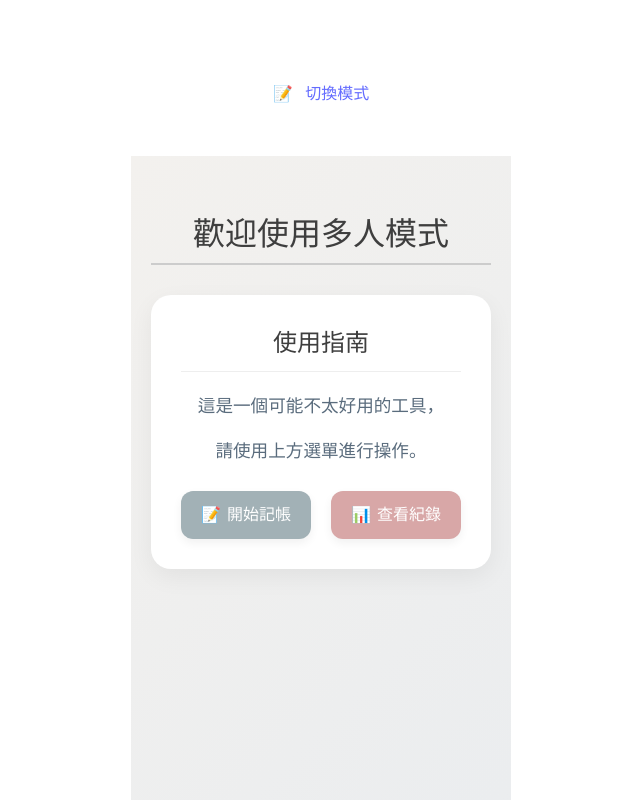
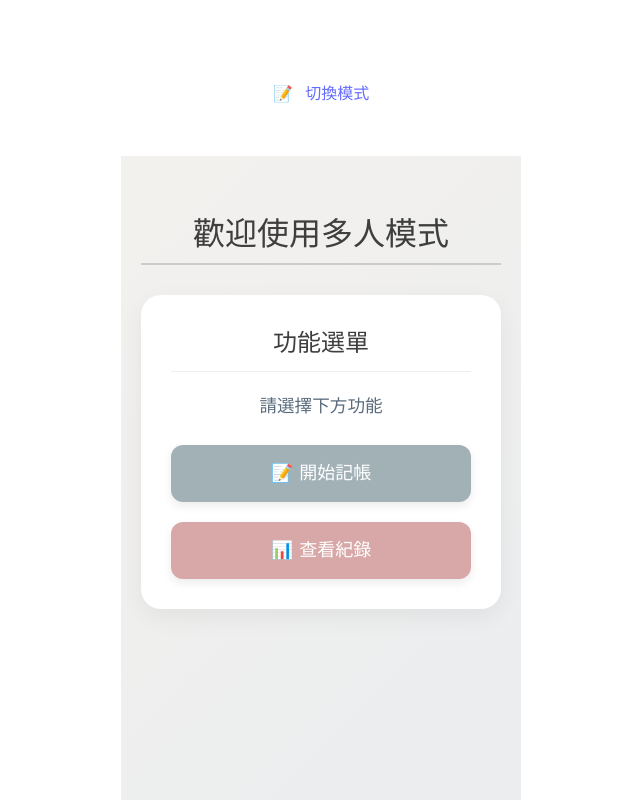
Before and after one commit to Fin-uu/finbot_web, a Vue app in the folder finbot_web/: page /groupHome in a window 1280 px wide. Shown: the top 800 px of the page, without its empty margins (319-959 px from the left). Built offline with nearby package versions, Linux system fonts and the light colour scheme.

Commit message:
手機版面

```diff
--- a/finbot_web/src/components/HelloWorld.vue
+++ b/finbot_web/src/components/HelloWorld.vue
@@ -149,6 +149,7 @@ function handleGroupAccess() {
   }
   .btn {
     width: 100%;
+    justify-content: center;
   }
 }
 </style>
--- a/finbot_web/src/components/group/groupHome.vue
+++ b/finbot_web/src/components/group/groupHome.vue
@@ -3,10 +3,10 @@
     <h1 class="page-title">歡迎使用多人模式</h1>
 
     <div class="card welcome-card">
-      <h2 class="section-title">使用指南</h2>
+      <h2 class="section-title">功能選單</h2>
       <div class="welcome-text">
-        <p>這是一個可能不太好用的工具，</p>
-        <p>請使用上方選單進行操作。</p>
+        <p></p>
+        <p>請選擇下方功能</p>
       </div>
 
       <div class="quick-actions">
@@ -91,18 +91,22 @@
 
 /* 按鈕樣式 */
 .btn {
-  padding: 12px 20px;
-  font-size: 16px;
+  padding: 15px 20px;
+  font-size: 18px;
   border: none;
   border-radius: 12px;
-  font-weight: bold;
   cursor: pointer;
+  transition: all 0.3s ease;
   text-decoration: none;
   display: flex;
   align-items: center;
-  transition: all 0.3s ease;
+  justify-content: center;
+  font-weight: bold;
   color: white;
-  box-shadow: 0 4px 10px rgba(0, 0, 0, 0.06);
+  box-shadow: 0 4px 10px rgba(0, 0, 0, 0.08);
+  width: 100%; /* 確保按鈕不超出父元素 */
+  box-sizing: border-box; /* 確保 padding 不會增加元素寬度 */
+  word-break: break-word; /* 避免長文字造成溢出 */
 }
 
 .btn-moss {
--- a/finbot_web/src/components/personal/accounting.vue
+++ b/finbot_web/src/components/personal/accounting.vue
@@ -330,24 +330,11 @@ select:focus {
 
 /* 響應式設計 */
 @media (max-width: 600px) {
-  input,
-  select {
-    font-size: 14px;
-    padding: 8px 10px;
+  .input-row {
+    flex-direction: column;
   }
-
-  .form-group label {
-    font-size: 14px;
-  }
-
-  .participant-checkboxes {
-    grid-template-columns: repeat(auto-fill, minmax(100px, 1fr));
-    gap: 8px;
-  }
-
-  .card {
-    padding: 20px;
+  .btn {
+    width: 100%;
   }
 }
-
 </style>
```
